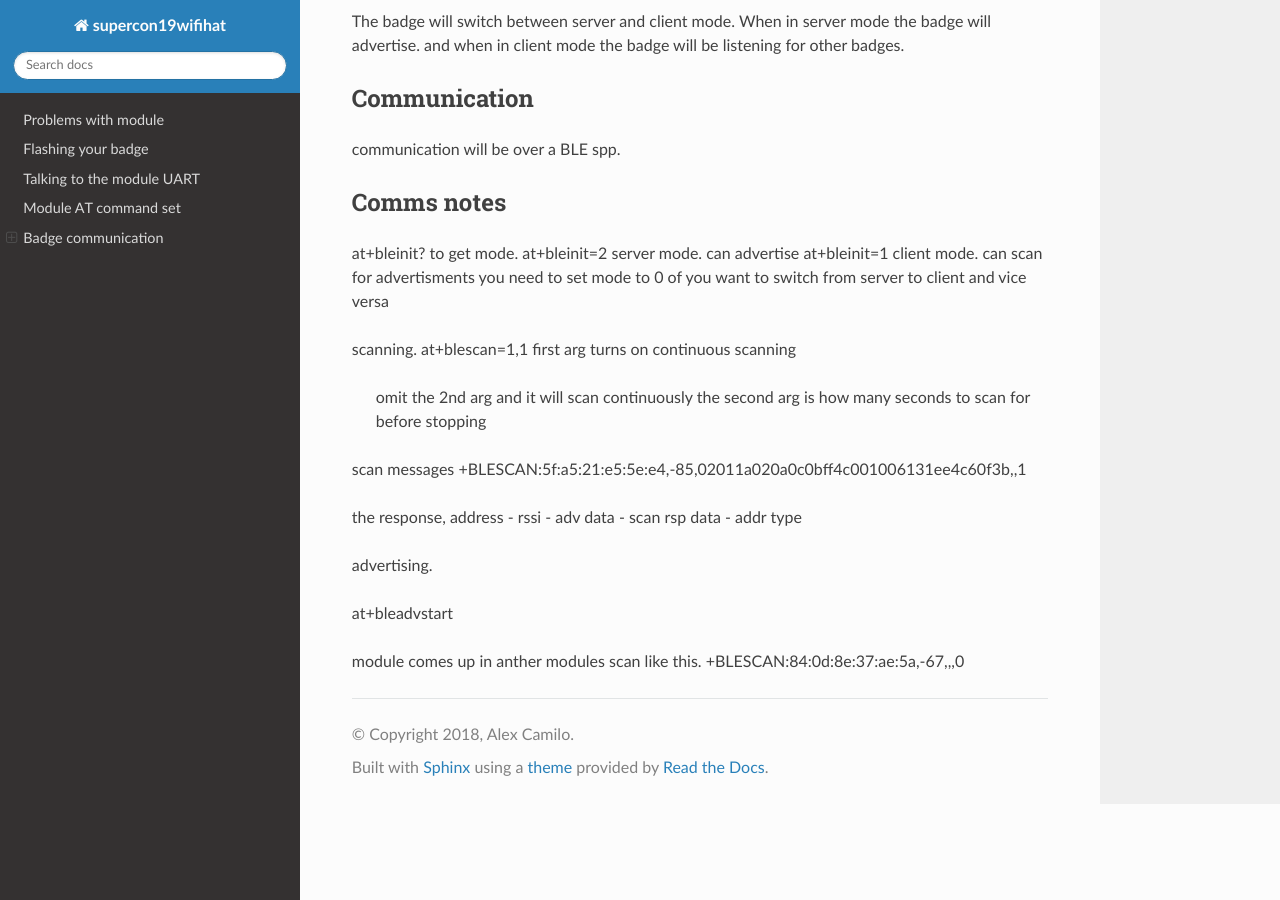
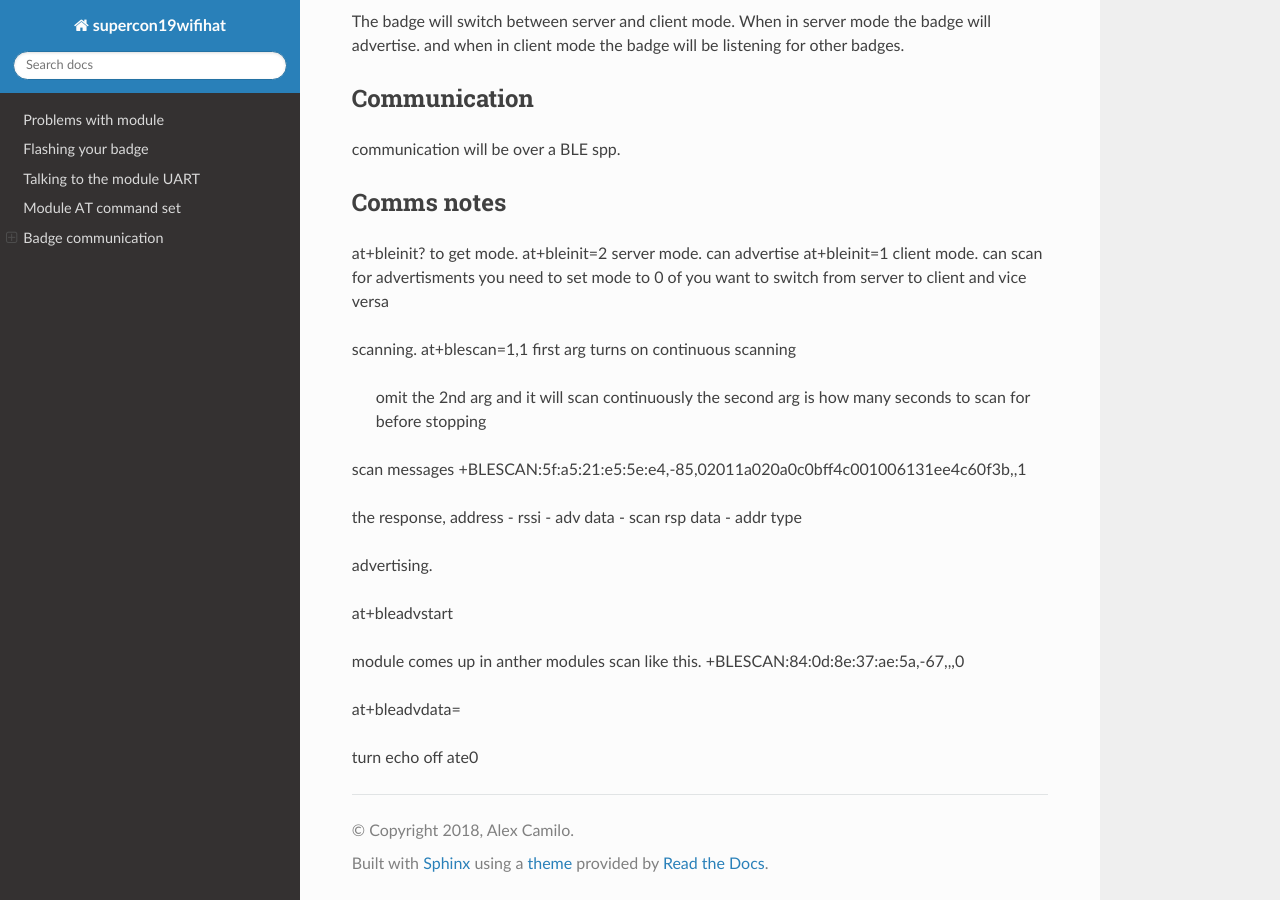
Before and after one commit to Supercon19WIFIHat/Supercon19WIFIHat.github.io, a Sphinx documentation site: the page built from source/docs.rst, in a window 1280 px wide and 900 px high, scrolled down 834 px. Built offline with Sphinx 7.4.7 and the Read the Docs theme 2.0.0, drawn with Linux system fonts in a browser that asks for light colours.

Commit message:
more notes

```diff
--- a/source/docs.rst
+++ b/source/docs.rst
@@ -65,3 +65,8 @@ at+bleadvstart
 
 module comes up in anther modules scan like this.
 +BLESCAN:84:0d:8e:37:ae:5a,-67,,,0
+
+at+bleadvdata=
+
+turn echo off
+ate0
```
